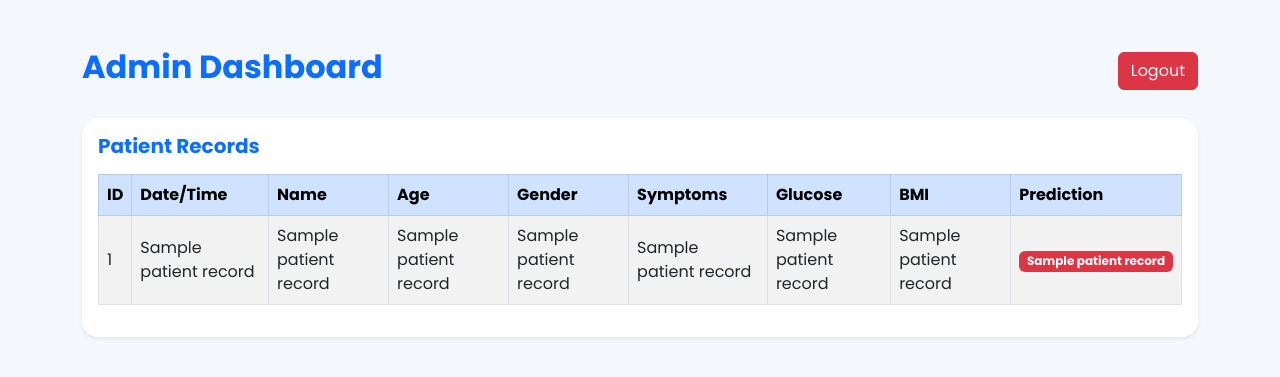
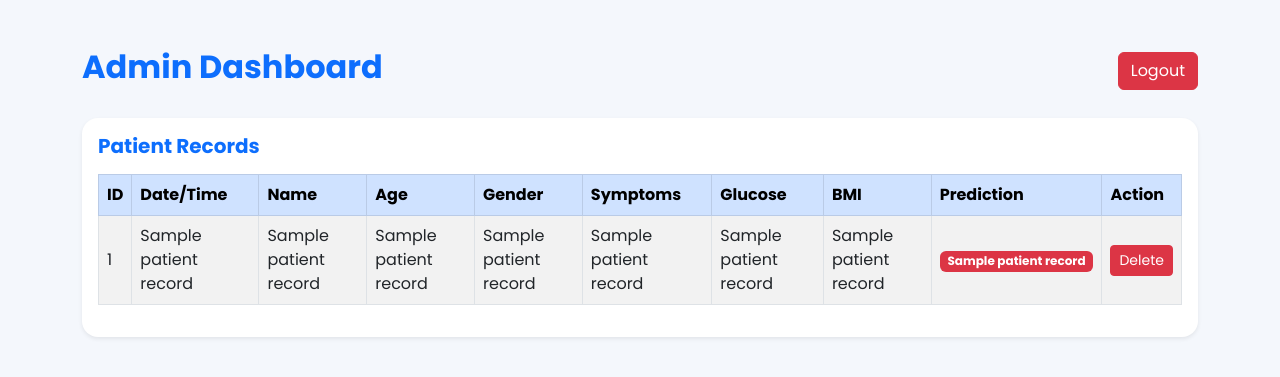
Before and after one commit to Shikhar254/Diabetes-Prediction, a Flask app: page /dashboard in a window 1280 px wide. Shown: the top 377 px of the page. Run offline with Flask 3, Linux system fonts and the light colour scheme; the visitor is signed in with stand-in values (Sample User, id 1); a database or web service that is not in the repository returns one stand-in record (values such as "Sample title"); parts of the project's set-up code (start-up, migrations or seed data) failed here and were passed over; some libraries are stand-ins or nearby versions.

Commit message:
Added delete record feature

```diff
--- a/app.py
+++ b/app.py
@@ -212,6 +212,22 @@ def dashboard():
     return render_template("dashboard.html", records=records)
 
 
+@app.route("/delete/<int:id>")
+def delete_record(id):
+    if not session.get("admin_logged_in"):
+        return redirect(url_for("admin"))
+
+    conn = sqlite3.connect("patients.db")
+    cursor = conn.cursor()
+
+    cursor.execute("DELETE FROM patient_records WHERE id = ?", (id,))
+
+    conn.commit()
+    conn.close()
+
+    return redirect(url_for("dashboard"))
+
+
 @app.route("/logout")
 def logout():
     session.pop("admin_logged_in", None)
--- a/templates/dashboard.html
+++ b/templates/dashboard.html
@@ -39,6 +39,7 @@
                                 <th>Glucose</th>
                                 <th>BMI</th>
                                 <th>Prediction</th>
+                                <th>Action</th>
                             </tr>
                         </thead>
                         <tbody>
@@ -59,6 +60,12 @@
                                     <span class="badge bg-danger">{{ row[13] }}</span>
                                     {% endif %}
                                 </td>
+                                <td>
+                                    <a href="/delete/{{ row[0] }}" class="btn btn-danger btn-sm"
+                                        onclick="return confirm('Are you sure you want to delete this record?');">
+                                        Delete
+                                    </a>
+                                </td>
                             </tr>
                             {% endfor %}
                         </tbody>
```
